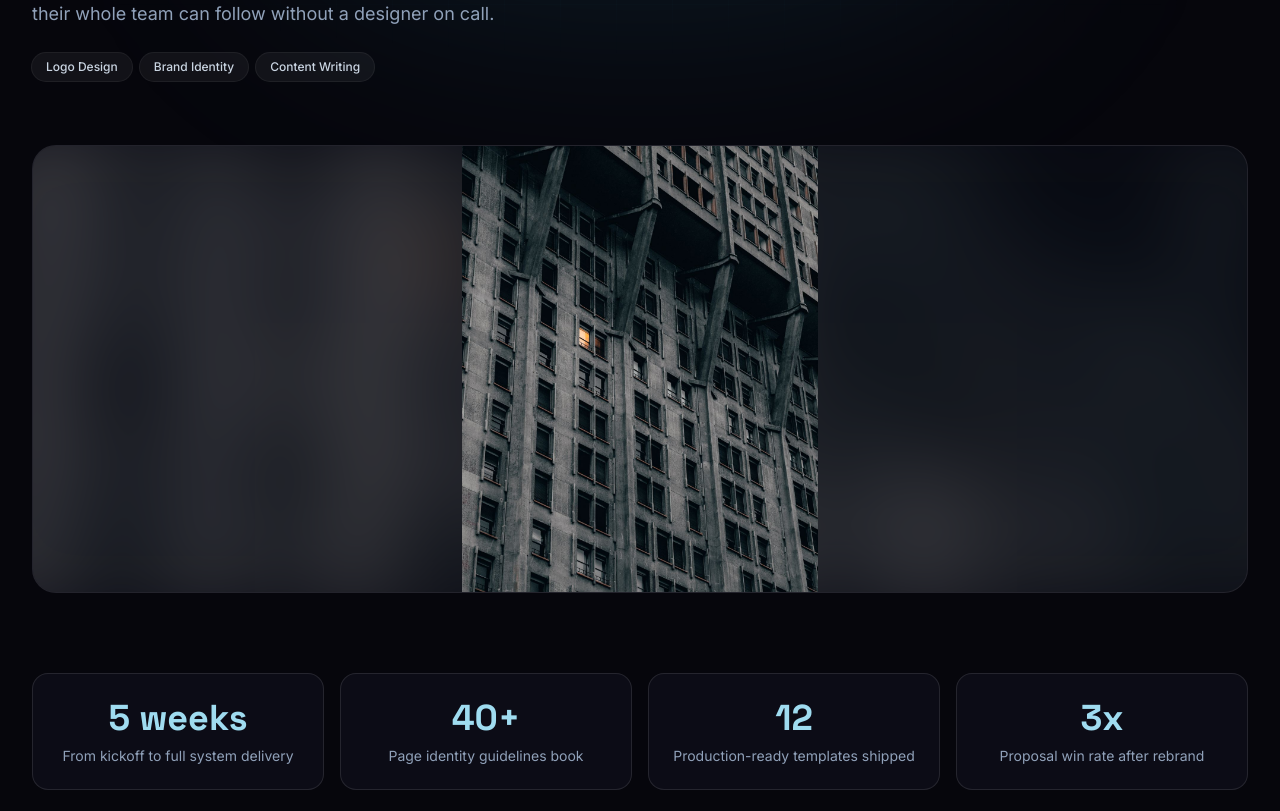
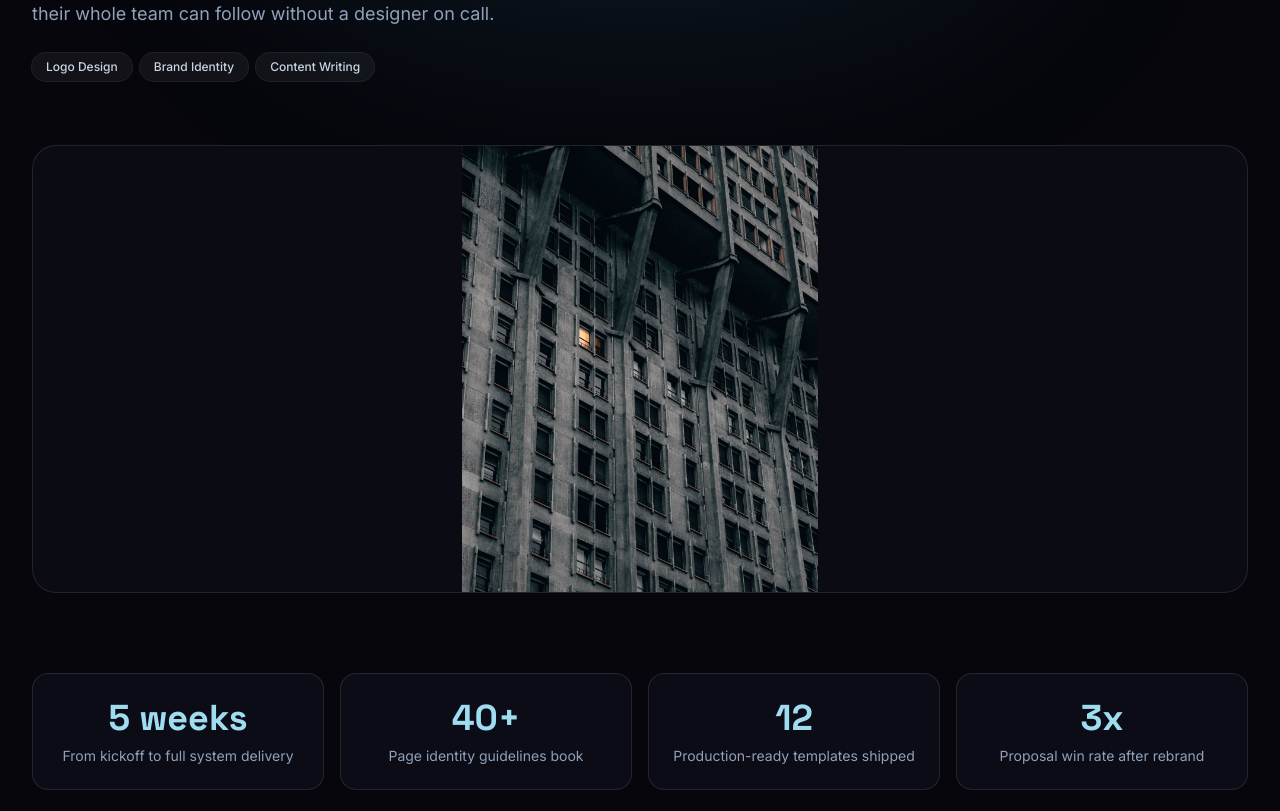
Before and after one commit to charlieboy350/nerds-tech-website, a Next.js app: page /work/atelier-north in a window 1280 px wide. Shown: the part 440-1251 px from the top of the page. Built offline with nearby package versions, Linux system fonts and the light colour scheme.

Commit message:
Case study hero: remove blurred backdrop, full image on dark background

```diff
--- a/src/app/work/[slug]/page.tsx
+++ b/src/app/work/[slug]/page.tsx
@@ -140,18 +140,10 @@ export default async function CaseStudyPage({ params }: PageProps) {
         </div>
       </header>
 
-      {/* Hero image — full image always visible, blurred backdrop fills the banner */}
+      {/* Hero image — full image, never cropped */}
       <div className="mx-auto max-w-7xl px-5 sm:px-8">
         <Reveal>
           <div className="relative h-64 overflow-hidden rounded-3xl border border-white/10 bg-ink-900 sm:h-96 lg:h-[28rem]">
-            <Image
-              src={project.image}
-              alt=""
-              aria-hidden="true"
-              fill
-              sizes="(max-width: 1280px) 100vw, 1280px"
-              className="scale-110 object-cover opacity-40 blur-2xl"
-            />
             <Image
               src={project.image}
               alt={`${project.client} — ${project.title}`}
```
